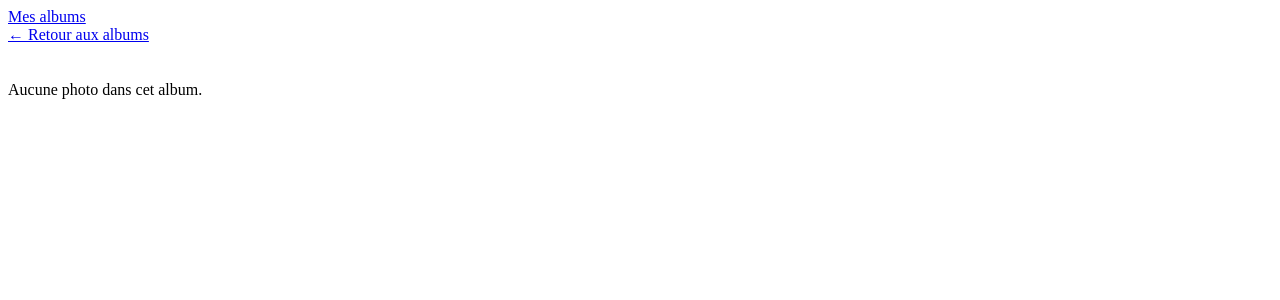
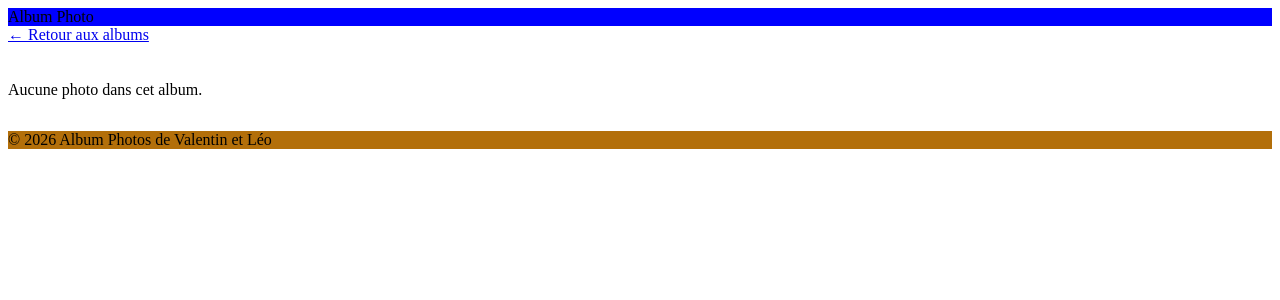
Before and after one commit to BuBull67/album-photos-valleo, a Laravel app: template resources/views/album.blade.php in a window 1280 px wide. Shown: the top 300 px of the page. Run offline with Laravel 12, Linux system fonts and the light colour scheme; the template is opened without the code that fills it, so the values that code supplies are empty.

Commit message:
Header and footer

```diff
--- a/public/css/style.css
+++ b/public/css/style.css
@@ -0,0 +1,9 @@
+header {
+    background-color: blue;
+    justify-content: center;
+}
+
+
+footer{
+    background-color: rgb(179, 111, 10);
+}
--- a/resources/views/layout.blade.php
+++ b/resources/views/layout.blade.php
@@ -2,16 +2,22 @@
 <html lang="fr">
 <head>
     <meta charset="UTF-8">
+    <meta name="viewport" content="width=device-width, initial-scale=1.0">
     <title>Album Photo</title>
     <link rel="stylesheet" href="{{ asset('css/style.css') }}">
     @yield('css')
 </head>
 <body>
-    <header>
-        <a href="/albums">Mes albums</a>
-    </header>
-    <main>
+    <header class="Header">
+    <span class="logo">Album Photo</span>
+</header>
+
+    <main class="site-main">
         @yield('content')
     </main>
+
+    <footer class="footer">
+        <p>© {{ date('2026') }} Album Photos de Valentin et Léo</p>
+    </footer>
 </body>
 </html>
```
Also changed, not shown: app/Http/Controllers/AlbumController.php (+0 -10 lines).
